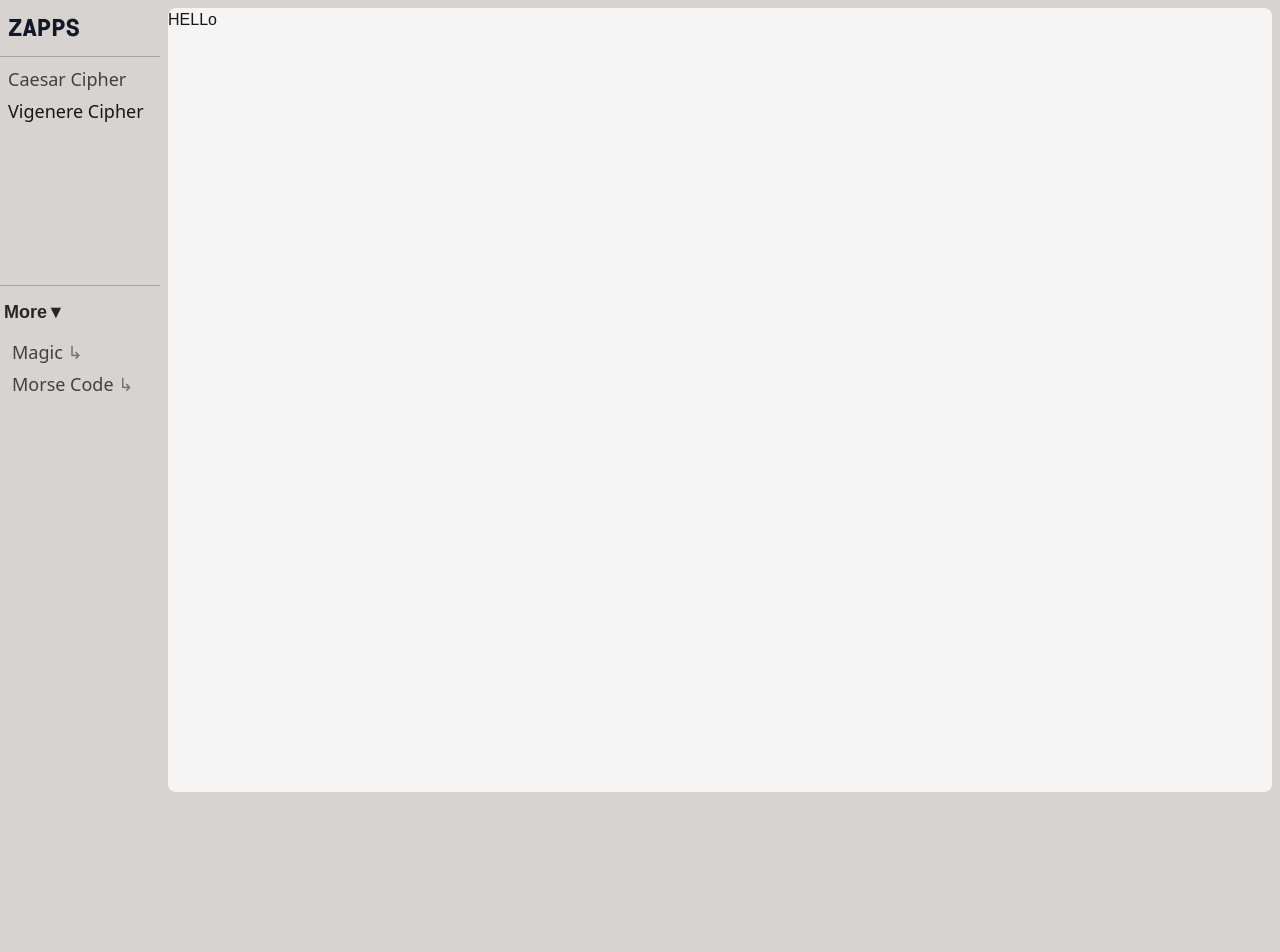
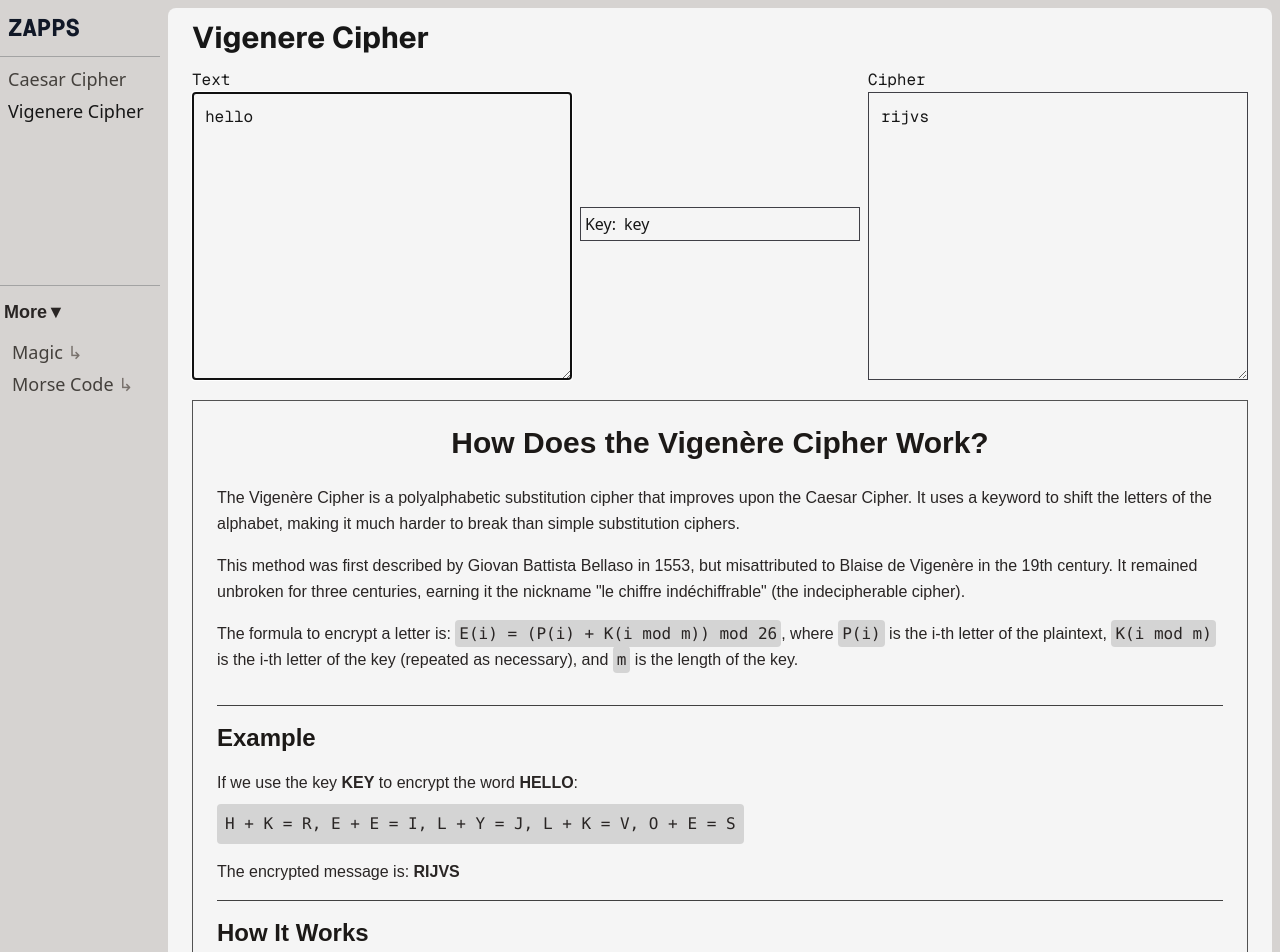
Before and after one commit to zsphinxyz/zapp, a Next.js app: page /vigenere in a window 1280 px wide. Shown: the top 952 px of the page. Before the commit the page ends 800 px from the top, so only its background shows below. Built offline with nearby package versions, Linux system fonts and the light colour scheme.

Commit message:
vigenere cipher implementation

```diff
--- a/app/caesar/endecode.tsx
+++ b/app/caesar/endecode.tsx
@@ -1,6 +1,6 @@
 'use client'
 
-import { useEffect, useState } from "react"
+import { useEffect, useMemo, useState } from "react"
 
 export default function EnDecode() {
 
@@ -9,7 +9,7 @@ export default function EnDecode() {
   const [cipher, setCipher] = useState('');
   const [offset, setOffset] = useState(3);
 
-  const alphabets = 'abcdefghijklmnopqrstuvwxyz'.split('');
+  const alphabets = useMemo(() => 'abcdefghijklmnopqrstuvwxyz'.split(''), []);
 
   function Encrypt(text: string, offset: number) {
     if (alphabets.join('').includes(text.toLowerCase())) {
@@ -42,8 +42,6 @@ export default function EnDecode() {
       setCipher(text.split('').map(word => Encrypt(word, offset)).toString().replaceAll(',', ''))
   }, [text, cipher, offset, reverse])
 
-
-
   return (
     <section className=" font-geistMono flex flex-col items-center justify-start md:items-start md:justify-center gap-2 md:flex-row mb-5">
         <div className="w-full">
--- a/app/caesar/page.tsx
+++ b/app/caesar/page.tsx
@@ -7,6 +7,8 @@ export const metadata:Metadata = {
   title: 'Caesar Cipher',
   description: 'Caesar Cipher Decode and Encode Online'
 }
+
+// TODO: to generate OG Image
 
 export default function Cipher() {
 
--- a/app/page.tsx
+++ b/app/page.tsx
@@ -2,7 +2,7 @@
 
 export default function Home() {
   return (
-    <section className="font-sans">
+    <section className="font-sans p-5">
       <h1 className="">ZAPPS by me HELLO</h1>
     </section>
   );
--- /dev/null
+++ b/app/vigenere/eg.tsx
@@ -0,0 +1,43 @@
+export default function Eg() {
+  return (
+    <div className="border-neutral-600 border-[0.1px] mt-1 text-stone-800 flex flex-col items-center justify-center p-4 md:p-6">
+      <div className="text-base">
+        <h1 className="text-3xl font-bold mb-6 text-center text-stone-900">How Does the Vigenère Cipher Work?</h1>
+        <p className="leading-relaxed mb-4">
+          The Vigenère Cipher is a polyalphabetic substitution cipher that improves upon the Caesar Cipher. It uses a keyword to shift the letters of the alphabet, making it much harder to break than simple substitution ciphers.
+        </p>
+        <p className="leading-relaxed mb-4">
+          This method was first described by Giovan Battista Bellaso in 1553, but misattributed to Blaise de Vigenère in the 19th century. It remained unbroken for three centuries, earning it the nickname "le chiffre indéchiffrable" (the indecipherable cipher).
+        </p>
+        <p className="leading-relaxed mb-8">
+          The formula to encrypt a letter is: <span className="font-mono bg-neutral-300 p-1 rounded">E(i) = (P(i) + K(i mod m)) mod 26</span>, where <span className="font-mono bg-neutral-300 p-1 rounded">P(i)</span> is the i-th letter of the plaintext, <span className="font-mono bg-neutral-300 p-1 rounded">K(i mod m)</span> is the i-th letter of the key (repeated as necessary), and <span className="font-mono bg-neutral-300 p-1 rounded">m</span> is the length of the key.
+        </p>
+        <div className="border-t border-neutral-700 pt-4">
+          <h2 className="text-2xl font-bold mb-4 text-stone-900">Example</h2>
+          <p className="leading-relaxed mb-2">
+            If we use the key <span className="font-bold text-stone-800">KEY</span> to encrypt the word <span className="font-bold text-stone-800">HELLO</span>:
+          </p>
+          <p className="w-fit font-mono bg-neutral-300 p-2 rounded mb-4">
+            H + K = R, E + E = I, L + Y = J, L + K = V, O + E = S
+          </p>
+          <p className="">The encrypted message is: <span className="font-bold text-stone-800">RIJVS</span></p>
+        </div>
+        <div className="border-t border-neutral-700 pt-4 mt-4">
+          <h2 className="text-2xl font-bold mb-4 text-stone-900">How It Works</h2>
+          <p className="leading-relaxed mb-4">
+            1. The key is repeated to match the length of the plaintext.
+          </p>
+          <p className="leading-relaxed mb-4">
+            2. Each letter of the plaintext is shifted by the corresponding letter in the key.
+          </p>
+          <p className="leading-relaxed mb-4">
+            3. The shift is performed by treating A=0, B=1, C=2, etc., adding the values, and taking the result modulo 26.
+          </p>
+          <p className="leading-relaxed">
+            This process creates a different Caesar Cipher for each letter of the key, significantly increasing the cipher's strength compared to a simple Caesar Cipher.
+          </p>
+        </div>
+      </div>
+    </div>
+  )
+}
--- /dev/null
+++ b/app/vigenere/endecode.tsx
@@ -0,0 +1,89 @@
+'use client'
+
+import { useEffect, useMemo, useState } from "react"
+
+export default function EnDecode() {
+
+  const [reverse, setReverse] = useState(false)
+  const [text, setText] = useState('hello');
+  const [cipher, setCipher] = useState('');
+  const [key, setKey] = useState('key');
+  const [errorMessage, setErrorMessage] = useState('');
+
+  const alphabets = useMemo(() => 'abcdefghijklmnopqrstuvwxyz'.split(''), []);
+
+  function Encrypt(text: string, key: string) {
+    if (alphabets.join('').includes(text.toLowerCase())) {
+      const textIndex = alphabets.indexOf(text.toLowerCase());
+      const keyIndex = alphabets.indexOf(key[0].toLowerCase());
+      const encryptIndex = (textIndex + keyIndex) % 26;
+      const encrypt = alphabets[encryptIndex];
+      return text === text.toUpperCase() ? encrypt.toUpperCase() : encrypt;
+    }
+    return text;
+  }
+
+  function Decrypt(text: string, key: string) {
+    if (alphabets.join('').includes(text.toLowerCase())) {
+      const textIndex = alphabets.indexOf(text.toLowerCase());
+      const keyIndex = alphabets.indexOf(key[0].toLowerCase());
+      const decryptIndex = (textIndex - keyIndex + 26) % 26;
+      const decrypt = alphabets[decryptIndex];
+      return text === text.toUpperCase() ? decrypt.toUpperCase() : decrypt;
+    }
+    return text;
+  }
+
+  useEffect(() => {
+    if (key.trim() === '') {
+      setErrorMessage('Please enter a key');
+      return;
+    }
+    setErrorMessage('');
+
+    let keyIndex = 0;
+    reverse ?
+      setText(cipher.split('').map(char => {
+        const result = Decrypt(char, key[keyIndex % key.length]);
+        if (alphabets.join('').includes(char.toLowerCase())) keyIndex++;
+        return result;
+      }).join('')) :
+      setCipher(text.split('').map(char => {
+        const result = Encrypt(char, key[keyIndex % key.length]);
+        if (alphabets.join('').includes(char.toLowerCase())) keyIndex++;
+        return result;
+      }).join(''))
+  }, [text, cipher, key, reverse])
+
+  return (
+    <section className="font-geistMono flex flex-col items-center justify-start md:items-start md:justify-center gap-2 md:flex-row mb-5">
+      <div className="w-full">
+        <h1 className="">Text</h1>
+        <textarea spellCheck='false' rows={12} autoComplete="off" name="text" placeholder="Text" className="block max-h-72 w-full bg-transparent border-[0.1px] p-3 border-zinc-700"
+          autoFocus
+          value={text}
+          onChange={(e) => setText(e.target.value)}
+          onFocus={() => setReverse(false)}
+        ></textarea>
+      </div>
+
+      <div className={`border-[0.1px] border-zinc-700 p-1 shrink-0 select-none self-center ${errorMessage ? 'bg-red-500/20' : ''} `}>
+        <label htmlFor="key" className="block mx-auto w-fit text-foreground font-sans font-medium">Key:
+          <input type="text" name="key" id="key" className="ml-2 bg-transparent text-foreground focus:outline-none" value={key}
+            onChange={(e) => setKey(e.target.value)}
+          />
+        </label>
+        {errorMessage && <p className="text-red-500 text-sm mt-1 text-center">{errorMessage}</p>}
+      </div>
+
+      <div className="w-full">
+        <h1 className="">Cipher</h1>
+        <textarea spellCheck='false' rows={12} autoComplete="off" name="cipher" placeholder="Cipher" className="block max-h-72 w-full bg-transparent border-[0.1px] p-3 border-zinc-700"
+          value={cipher}
+          onChange={(e) => setCipher(e.target.value)}
+          onFocus={() => setReverse(true)}
+        ></textarea>
+      </div>
+    </section>
+  )
+}
--- a/app/vigenere/page.tsx
+++ b/app/vigenere/page.tsx
@@ -1,8 +1,13 @@
+import Eg from "./eg";
+import EnDecode from "./endecode";
 
-export default function Vignere() {
+
+export default function Vigenere() {
   return (
-    <section className="">
-      HELLo
-    </section>
+  <section className="px-4 md:px-6">
+    <h1 className="font-geistSans font-bold text-3xl pt-3 pl-10 md:pl-0 mb-3">Vigenere Cipher</h1>
+    <EnDecode />
+    <Eg />
+  </section>
   )
 }
```
